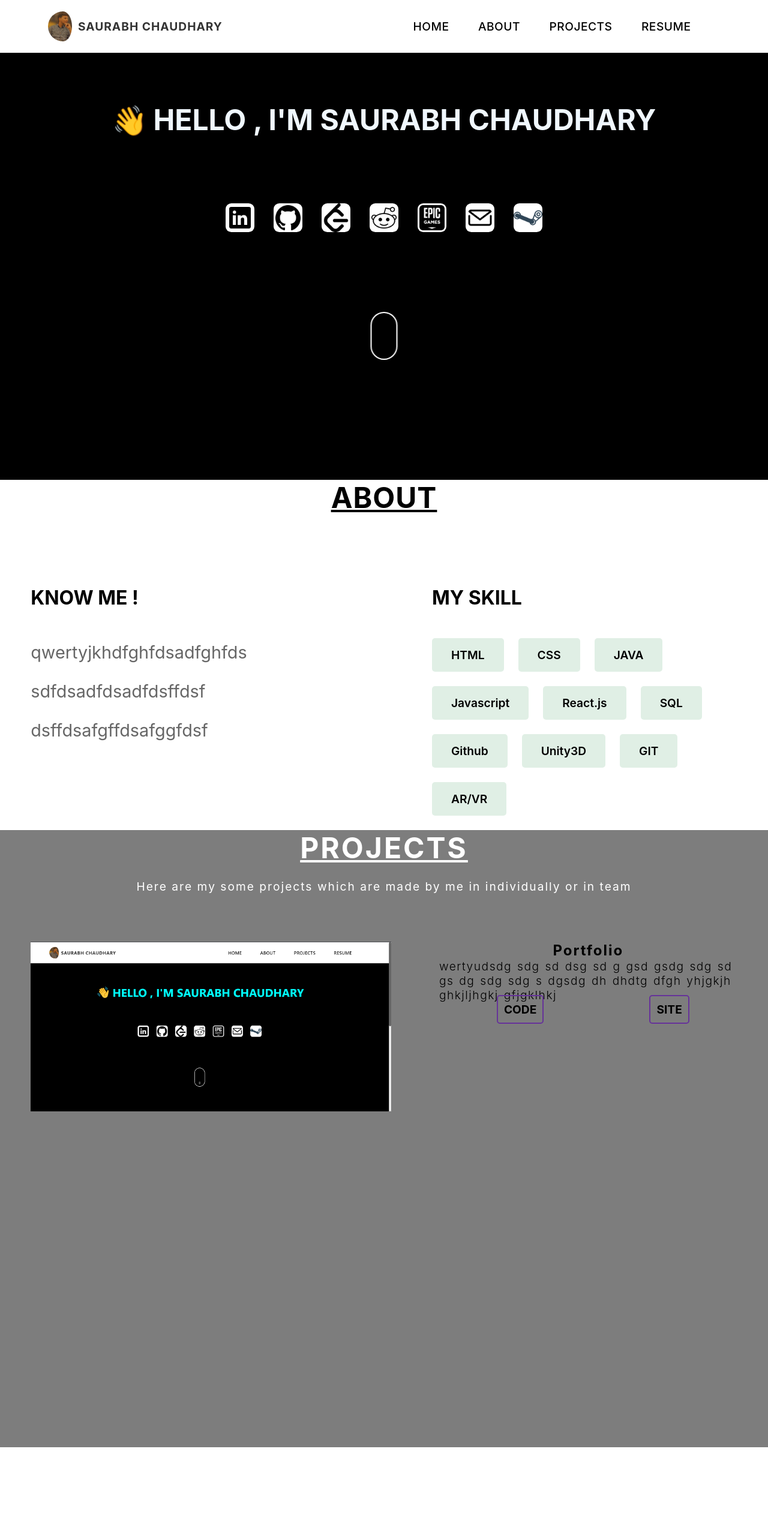
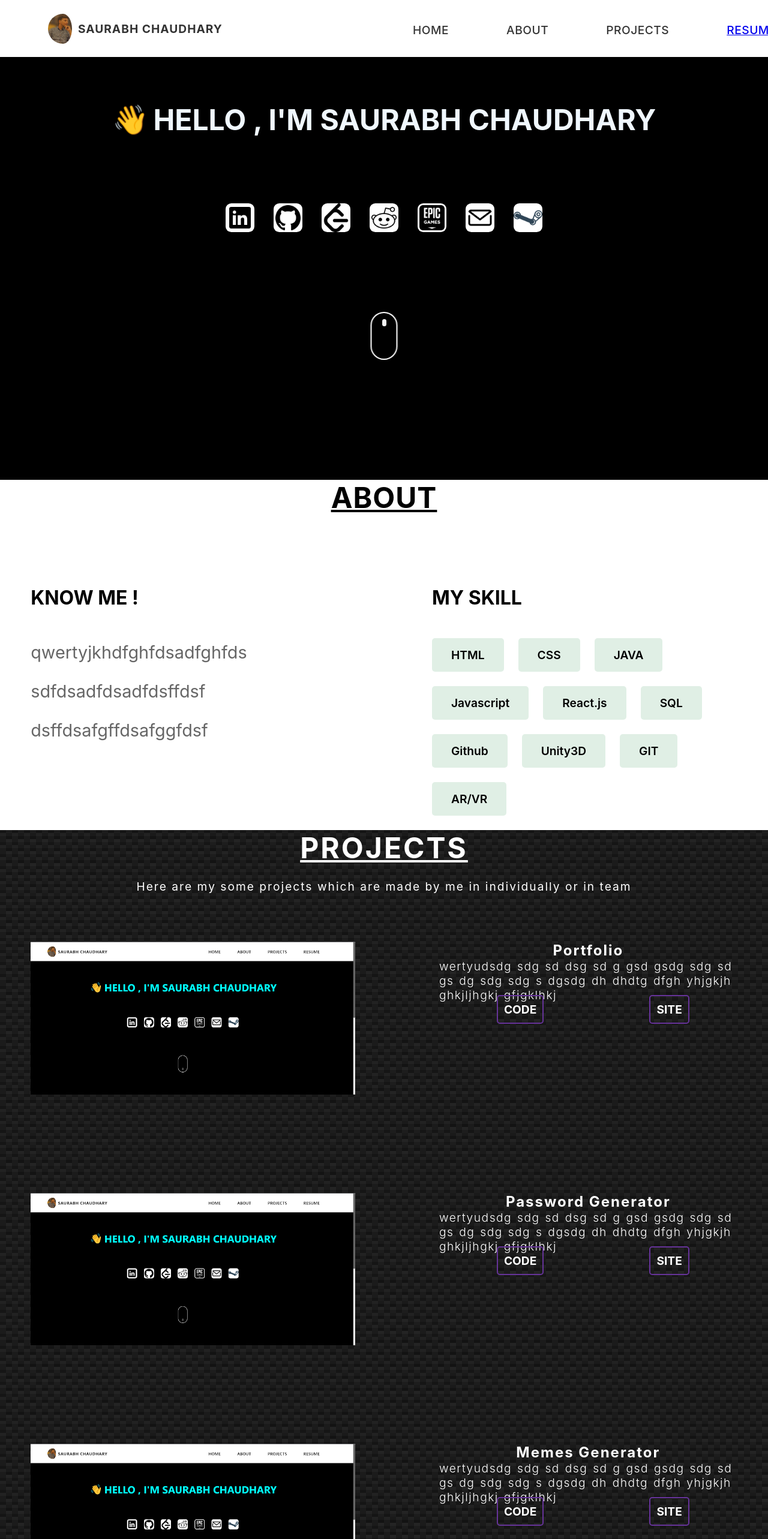
Before and after one commit to saurabhcr007/portfolio, a React (Create React App) app: page / in a window 1280 px wide. Shown: the top 2566 px of the page at 60% size. Before the commit the page ends 2413 px from the top, so only its background shows below. Built offline with nearby package versions, Linux system fonts and the light colour scheme.

Commit message:
initial commit

```diff
--- a/src/App.js
+++ b/src/App.js
@@ -24,10 +24,10 @@ function App() {
                 <spam class="links">about</spam>
               </div>
               <div class="header_link">
-                <spam class="links">projects</spam>
+                <spam class="links"><a>projects</a></spam>
               </div>
               <div class="header_link">
-                <spam class="links">Resume</spam>
+                <spam class="links"><a href="https://drive.google.com/file/d/1VFd23sWfrjW74J_uNm1Fckr_N2B8QJxn/view?usp=share_link">Resume</a></spam>
               </div>
             </div>
           </div>
--- a/src/about.css
+++ b/src/about.css
@@ -16,7 +16,6 @@
     flex-direction: column;
     justify-content: center;
     text-align: center;
-
 }
 .underline_about{
     border: 2px solid rgb(0, 0, 255);
--- a/src/header.css
+++ b/src/header.css
@@ -80,3 +80,13 @@
 ::-webkit-scrollbar-thumb:hover {
     background: #444444;
 }
+.header_link{
+    padding: 0rem 3rem;
+    display: inline-block;
+    font-size: 1.6rem;
+    color: #333;
+    text-transform: uppercase;
+    letter-spacing: 1px;
+    font-weight: 700;
+    transition: color .3s;
+}
--- a/src/project.css
+++ b/src/project.css
@@ -1,5 +1,13 @@
 .project_main{
-    background-color: rgb(125, 125, 125);
+    background:
+linear-gradient(27deg, #151515 5px, transparent 5px) 0 5px,
+linear-gradient(207deg, #151515 5px, transparent 5px) 10px 0px,
+linear-gradient(27deg, #222 5px, transparent 5px) 0px 10px,
+linear-gradient(207deg, #222 5px, transparent 5px) 10px 5px,
+linear-gradient(90deg, #1b1b1b 10px, transparent 10px),
+linear-gradient(#1d1d1d 25%, #1a1a1a 25%, #1a1a1a 50%, transparent 50%, transparent 75%, #242424 75%, #242424);
+background-color: #131313;
+background-size: 20px 20px;
 }
 .project{
     max-width: 120rem;
@@ -31,6 +39,7 @@
 }
 .main_content-project{
     display: flex;
+    flex-wrap: wrap;
     flex-direction: column;
     justify-content: center;
 }
@@ -38,10 +47,8 @@
     overflow: hidden;
 }
 .projects__row-img{
-    width: 100%;
-    display: block;
-    -o-object-fit: cover;
-    object-fit: cover;
+    width: 90%;
+    min-width: 30rem;
 }
 .main_content-project-row{
     display: grid;
@@ -51,28 +58,35 @@
     margin-top:5rem;
 }
 .main_content-project-content-heading{
+    color: rgb(255, 255, 255);
     font-size: 1.5rem;
     font-weight: bold;
     text-align: center;
     letter-spacing: 2px;
 }
 .main_content-project-content-paragraph{
+    color: rgb(255, 255, 255);
     font-size: 1.2rem;
     font-weight: 300;
     letter-spacing: 1.5px;
     word-spacing: 2px;
 }
 .main_content-project-content-button-code{
+    color: rgb(255, 255, 255);
     font-size: 1.2rem;
     font-weight: bold;
+    cursor: pointer;
     border: 2px solid rebeccapurple;
     border-radius: 5px;
     padding: 10px;
     position: relative;
     margin: 6rem;
 }
+
 .main_content-project-content-button-site{
+    color: rgb(255, 255, 255);
     font-size: 1.2rem;
+    cursor: pointer;
     font-weight: bold;
     border: 2px solid rebeccapurple;
     border-radius: 5px;
@@ -80,3 +94,11 @@
     position: relative;
     margin: 5rem;
 }
+.main_content-project-content-button-site:hover{
+    color: rgb(0, 0, 0);
+    background-color: rgb(255, 255, 0);
+}
+.main_content-project-content-button-code:hover{
+    color: rgb(0, 0, 0);
+    background-color: rgb(255, 255, 0);
+}
--- a/src/project.js
+++ b/src/project.js
@@ -24,16 +24,37 @@ function Project() {
                         </div>
                     </div>
                     <div class="main_content-project-row">
-                        <div class="main_content-project-img"></div>
-                        <div class="main_content-project-content"></div>
+                        <div class="main_content-project-img">
+                            <img class="projects__row-img" src={Porject1} alt="porject1" />
+                        </div>
+                        <div class="main_content-project-content">
+                            <h3 class="main_content-project-content-heading">Password Generator</h3>
+                            <p class="main_content-project-content-paragraph">wertyudsdg sdg sd dsg sd g gsd gsdg sdg sd gs dg sdg sdg s dgsdg dh dhdtg dfgh yhjgkjh ghkjljhgkj gfjgklhkj</p>
+                            <a class="main_content-project-content-button-code">CODE</a>
+                            <a class="main_content-project-content-button-site">SITE</a>
+                        </div>
                     </div>
                     <div class="main_content-project-row">
-                        <div class="main_content-project-img"></div>
-                        <div class="main_content-project-content"></div>
+                        <div class="main_content-project-img">
+                            <img class="projects__row-img" src={Porject1} alt="porject1" />
+                        </div>
+                        <div class="main_content-project-content">
+                            <h3 class="main_content-project-content-heading">Memes Generator</h3>
+                            <p class="main_content-project-content-paragraph">wertyudsdg sdg sd dsg sd g gsd gsdg sdg sd gs dg sdg sdg s dgsdg dh dhdtg dfgh yhjgkjh ghkjljhgkj gfjgklhkj</p>
+                            <a class="main_content-project-content-button-code">CODE</a>
+                            <a class="main_content-project-content-button-site">SITE</a>
+                        </div>
                     </div>
                     <div class="main_content-project-row">
-                        <div class="main_content-project-img"></div>
-                        <div class="main_content-project-content"></div>
+                        <div class="main_content-project-img">
+                            <img class="projects__row-img" src={Porject1} alt="porject1" />
+                        </div>
+                        <div class="main_content-project-content">
+                            <h3 class="main_content-project-content-heading">Portfolio</h3>
+                            <p class="main_content-project-content-paragraph">wertyudsdg sdg sd dsg sd g gsd gsdg sdg sd gs dg sdg sdg s dgsdg dh dhdtg dfgh yhjgkjh ghkjljhgkj gfjgklhkj</p>
+                            <a class="main_content-project-content-button-code">CODE</a>
+                            <a class="main_content-project-content-button-site">SITE</a>
+                        </div>
                     </div>
                 </div>
             </section>
```
